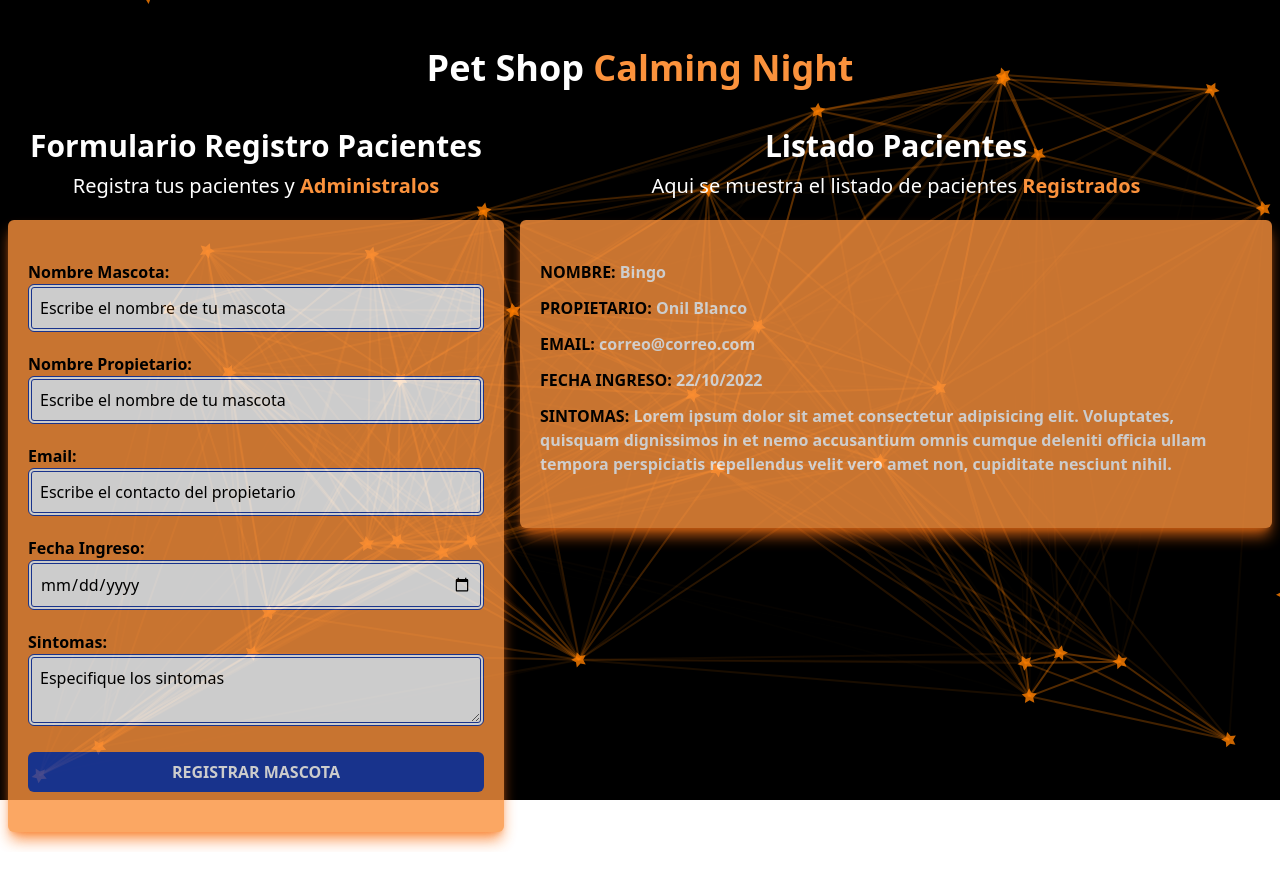
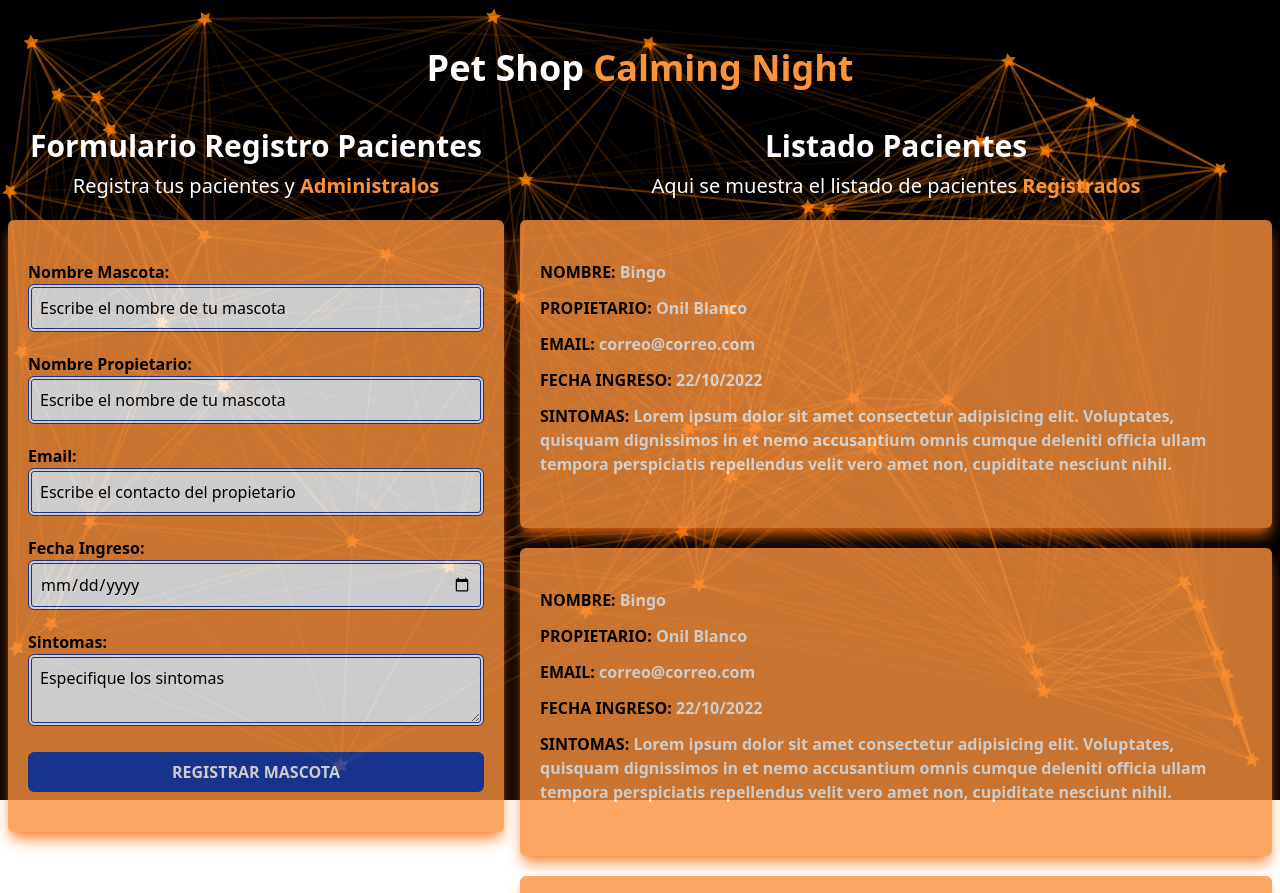
Before and after one commit to OnilBlanco26/CitasParticulas, a React (Vite) app: page / in a window 1280 px wide. Shown: the top 893 px of the page. Before the commit the page ends 852 px from the top, so only its background shows below. Built offline with nearby package versions, Linux system fonts and the light colour scheme.

Commit message:
Agregando el componente paciente

```diff
--- a/src/App.jsx
+++ b/src/App.jsx
@@ -2,7 +2,7 @@ import { useState } from "react";
 import Particle from "./components/Particle";
 import Header from "./components/Header";
 import Formulario from "./components/Formulario";
-import ListadoVehiculos from "./components/ListadoVehiculos";
+import ListadoVehiculos from "./components/ListadoPacientes";
 
 function App() {
   return (
--- /dev/null
+++ b/src/components/ListadoPacientes.jsx
@@ -0,0 +1,25 @@
+import Pacientes from './Pacientes'
+
+const ListadoPacientes = () => {
+  return (
+    <div className='md:w-1/2 lg:w-3/5'>
+      <h2 className='text-center font-black text-3xl text-white'>
+        Listado Pacientes
+      </h2>
+      <p className='text-center text-xl mt-2 mb-5 text-white'>
+        Aqui se muestra el listado de pacientes{' '}
+        <span className='font-bold text-orange-400'>
+          Registrados
+        </span>
+      </p>
+
+      <Pacientes />
+      <Pacientes />
+      <Pacientes />
+      <Pacientes />
+
+    </div>
+  )
+}
+
+export default ListadoPacientes
--- a/src/components/ListadoVehiculos.jsx
+++ /dev/null
@@ -1,60 +0,0 @@
-import React from 'react'
-
-const ListadoVehiculos = () => {
-  return (
-    <div className='md:w-1/2 lg:w-3/5'>
-      <h2 className='text-center font-black text-3xl text-white'>
-        Listado Pacientes
-      </h2>
-      <p className='text-center text-xl mt-2 mb-5 text-white'>
-        Aqui se muestra el listado de pacientes{' '}
-        <span className='font-bold text-orange-400'>
-          Registrados
-        </span>
-      </p>
-
-      <div className='bg-orange-400 opacity-80 py-10 px-5 rounded-md mx-2 mb-5 shadow-orange-500 shadow-lg'>
-        <p className='font-black uppercase mb-3'>
-          Nombre:{' '}
-          <span className='font-bold normal-case text-white'>
-              Bingo
-          </span>
-        </p>
-
-        <p className='font-black uppercase mb-3'>
-          Propietario:{' '}
-          <span className='font-bold normal-case text-white'>
-              Onil Blanco
-          </span>
-        </p>
-
-        <p className='font-black uppercase mb-3'>
-          Email:{' '}
-          <span className='font-bold normal-case text-white'>
-              correo@correo.com
-          </span>
-        </p>
-
-        <p className='font-black uppercase mb-3'>
-          Fecha Ingreso:{' '}
-          <span className='font-bold normal-case text-white'>
-              22/10/2022
-          </span>
-        </p>
-
-        <p className='font-black uppercase mb-3'>
-          Sintomas:{' '}
-          <span className='font-bold normal-case text-white'>
-              Lorem ipsum dolor sit amet consectetur adipisicing elit. Voluptates, quisquam dignissimos in et nemo accusantium omnis cumque deleniti officia ullam tempora perspiciatis repellendus velit vero amet non, cupiditate nesciunt nihil.
-          </span>
-        </p>
-
-
-
-
-      </div>
-    </div>
-  )
-}
-
-export default ListadoVehiculos
--- /dev/null
+++ b/src/components/Pacientes.jsx
@@ -0,0 +1,48 @@
+import React from 'react'
+
+const Pacientes = () => {
+  return (
+    <div className='bg-orange-400 opacity-80 py-10 px-5 rounded-md mx-2 mb-5 shadow-orange-500 shadow-lg'>
+    <p className='font-black uppercase mb-3'>
+      Nombre:{' '}
+      <span className='font-bold normal-case text-white'>
+          Bingo
+      </span>
+    </p>
+
+    <p className='font-black uppercase mb-3'>
+      Propietario:{' '}
+      <span className='font-bold normal-case text-white'>
+          Onil Blanco
+      </span>
+    </p>
+
+    <p className='font-black uppercase mb-3'>
+      Email:{' '}
+      <span className='font-bold normal-case text-white'>
+          correo@correo.com
+      </span>
+    </p>
+
+    <p className='font-black uppercase mb-3'>
+      Fecha Ingreso:{' '}
+      <span className='font-bold normal-case text-white'>
+          22/10/2022
+      </span>
+    </p>
+
+    <p className='font-black uppercase mb-3'>
+      Sintomas:{' '}
+      <span className='font-bold normal-case text-white'>
+          Lorem ipsum dolor sit amet consectetur adipisicing elit. Voluptates, quisquam dignissimos in et nemo accusantium omnis cumque deleniti officia ullam tempora perspiciatis repellendus velit vero amet non, cupiditate nesciunt nihil.
+      </span>
+    </p>
+
+
+
+
+  </div>
+  )
+}
+
+export default Pacientes
--- a/src/components/Particle.jsx
+++ b/src/components/Particle.jsx
@@ -31,7 +31,7 @@ const Particle = () => {
         },
         "particles": {
             "number": {
-                "value": 35,
+                "value": 50,
                 "density": {
                     "enable": false,
                     "value_area": 800
```
